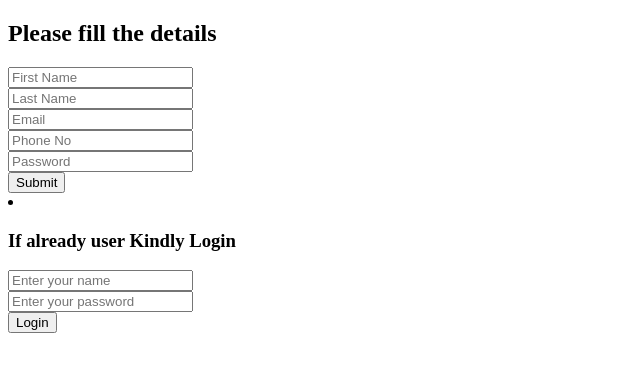
After one commit to rkv223/Hotel_Management, a Django app: page /user_register in a window 1280 px wide. The commit adds this page. Shown: the top 372 px of the page, without its empty margins (0-640 px from the left). Run offline with Django 3.2, Linux system fonts and the light colour scheme.

Commit message:
user_registration and staff_registration added.

```diff
--- /dev/null
+++ b/Hotel_Management/static/styles/user_register.css
@@ -0,0 +1,3 @@
+.home_search_button{
+    margin-top: 10px;
+}
--- /dev/null
+++ b/Hotel_Management/templates/user_register.html
@@ -0,0 +1,27 @@
+{% load static %}
+<!DOCTYPE html>
+<html lang="en">
+<head>
+    <meta charset="UTF-8">
+    <title>Indore Hotel</title>
+</head>
+<body>
+                            <form action="#" class="home_search_form" id="home_search_form">
+								<div class="d-flex flex-lg-row flex-column align-items-start justify-content-lg-between justify-content-start">
+                                    <h2>Please fill the details</h2>
+									<input type="text" class="search_input search_input_1" placeholder="First Name" required="required"><br>
+									<input type="text" class="search_input search_input_2" placeholder="Last Name" required="required"><br>
+									<input type="text" class="search_input search_input_3" placeholder="Email" required="required"><br>
+									<input type="text" class="search_input search_input_4" placeholder="Phone No" required="required"><br>
+                                    <input type="password" class="search_input search_input_4" placeholder="Password" required="required"><br>
+									<button class="home_search_button">Submit</button>
+								</div>
+                                <div>
+                                    <li><h3>If already user Kindly Login</h3></li>
+                                    <input type="text" class="search_input search_input_1" placeholder="Enter your name" required="required"><br>
+                                    <input type="password" class="search_input search_input_1" placeholder="Enter your password" required="required"><br>
+                                    <button class="home_search_button">Login</button>
+                                </div>
+							</form>
+</body>
+</html>
--- a/Hotel_Management/users/urls.py
+++ b/Hotel_Management/users/urls.py
@@ -1,4 +1,6 @@
 from django.urls import path
 from . import views
 
-urlpatterns = [path("", views.index, name='index')]
+urlpatterns = [path("", views.index, name='index'),
+               path("user_register", views.user_register, name='user_register'),
+               path("staff_register", views.staff_register, name='staff_register')]
--- a/Hotel_Management/users/views.py
+++ b/Hotel_Management/users/views.py
@@ -4,3 +4,11 @@ from django.shortcuts import render
 # Create your views here.
 def index(request):
     return render(request, "index.html")
+
+
+def user_register(request):
+    return render(request, "user_register.html")
+
+
+def staff_register(request):
+    return render(request, "staff_register.html")
```
Also changed, not shown: Hotel_Management/templates/index.html (+15 -12 lines), Hotel_Management/templates/staff_register.html (added, +27 -0 lines).
